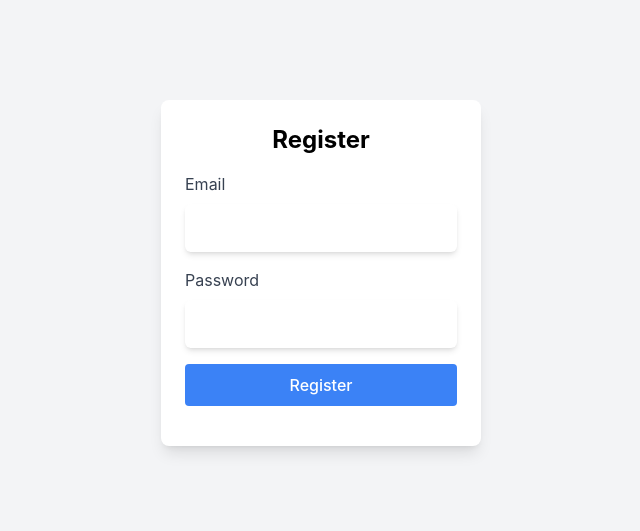
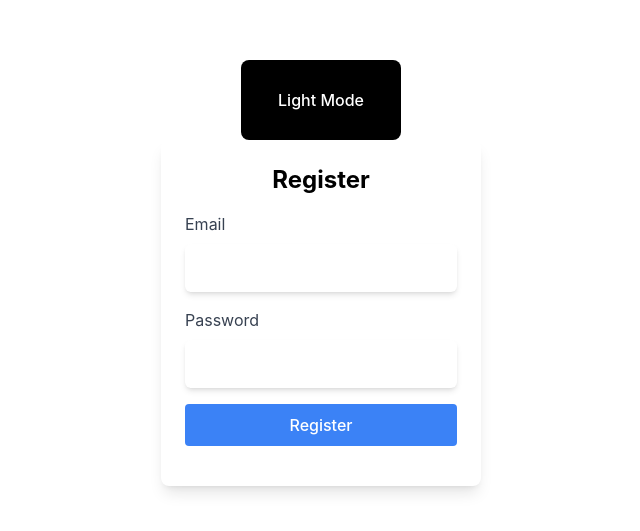
Before and after one commit to BagasDhitya/jcwdol015, a React (Vite) app: page /auth/register in a window 1280 px wide. Shown: the part 127-658 px from the top of the page, without its empty margins (319-959 px from the left). Built offline with nearby package versions, Linux system fonts and the light colour scheme.

Commit message:
add : redux features

```diff
--- a/package.json
+++ b/package.json
@@ -10,10 +10,12 @@
     "preview": "vite preview"
   },
   "dependencies": {
+    "@reduxjs/toolkit": "^2.2.6",
     "axios": "^1.7.2",
     "js-cookie": "^3.0.5",
     "react": "^18.3.1",
     "react-dom": "^18.3.1",
+    "react-redux": "^9.1.2",
     "react-router-dom": "^6.25.1",
     "sweetalert2": "^11.12.3"
   },
--- /dev/null
+++ b/src/components/Layout.jsx
@@ -0,0 +1,29 @@
+import { useSelector, useDispatch } from "react-redux";
+import { toggleTheme } from "../../store";
+
+function Layout({ children }) {
+  const darkMode = useSelector((state) => state.theme.darkMode);
+  const dispatch = useDispatch();
+
+  console.log("dark mode : ", darkMode);
+
+  return (
+    <main
+      className={`w-screen h-screen bg-white flex flex-col justify-center items-center ${
+        darkMode === false ? "bg-white" : "bg-black"
+      }`}
+    >
+      <button
+        onClick={() => dispatch(toggleTheme())}
+        className={`w-40 h-20 p-2 ${
+          darkMode === false ? "bg-black text-white" : "bg-white text-black"
+        }`}
+      >
+        {darkMode === false ? "Light Mode" : "Dark Mode"}
+      </button>
+      {children}
+    </main>
+  );
+}
+
+export default Layout;
--- a/src/pages/auth/login/index.jsx
+++ b/src/pages/auth/login/index.jsx
@@ -1,17 +1,18 @@
 import useCustomNavigate from "../../../hooks/useCustomNavigate";
+import Layout from "../../../components/Layout";
 
 function Login() {
   const { navigateTo } = useCustomNavigate();
 
   return (
-    <main className="bg-white w-screen h-screen flex flex-col justify-center items-center">
+    <Layout>
       <button
         onClick={() => navigateTo("/")}
         className="bg-blue-900 text-white font-bold p-3 flex justify-center items-center"
       >
         Login
       </button>
-    </main>
+    </Layout>
   );
 }
 
--- a/src/pages/auth/register/index.jsx
+++ b/src/pages/auth/register/index.jsx
@@ -2,6 +2,8 @@ import React, { useState } from "react";
 import useCustomNavigate from "../../../hooks/useCustomNavigate";
 import Swal from "sweetalert2";
 import Cookies from "js-cookie";
+
+import Layout from "../../../components/Layout";
 
 function Register() {
   const [email, setEmail] = useState("");
@@ -22,6 +24,7 @@ function Register() {
 
     if (!password) {
       errors.password = "Password is required";
+      valid = false;
     }
 
     setError(errors);
@@ -41,7 +44,7 @@ function Register() {
   }
 
   return (
-    <main className="flex justify-center items-center w-screen h-screen bg-gray-100">
+    <Layout>
       <form
         onSubmit={handleRegister}
         className="bg-white p-6 rounded-lg shadow-lg"
@@ -80,7 +83,7 @@ function Register() {
           </button>
         </div>
       </form>
-    </main>
+    </Layout>
   );
 }
 
--- a/src/pages/task/index.jsx
+++ b/src/pages/task/index.jsx
@@ -1,6 +1,8 @@
 import TodoApp from "../../components/TodoApp";
 import LongTaskCount from "../../components/LongTaskCount";
 import TodoAppReducer from "../../components/TodoAppReducer";
+
+import Layout from "../../components/Layout";
 
 const arrayTask = [
   "create todo list app - create",
@@ -10,11 +12,11 @@ const arrayTask = [
 
 function Task() {
   return (
-    <main className="w-screen h-screen bg-white flex justify-center items-center">
+    <Layout>
       {/* <TodoApp /> */}
       {/* <LongTaskCount tasks={arrayTask} /> */}
       <TodoAppReducer />
-    </main>
+    </Layout>
   );
 }
 
--- /dev/null
+++ b/store.js
@@ -0,0 +1,22 @@
+import { configureStore, createSlice } from "@reduxjs/toolkit";
+
+const themeSlice = createSlice({
+  name: "theme",
+  initialState: {
+    darkMode: false,
+  },
+  reducers: {
+    toggleTheme: function (state) {
+      state.darkMode = !state.darkMode;
+      localStorage.setItem("theme", state.darkMode);
+    },
+  },
+});
+
+export const { toggleTheme } = themeSlice.actions;
+
+export const store = configureStore({
+  reducer: {
+    theme: themeSlice.reducer,
+  },
+});
```
Also changed, not shown: src/main.jsx (+6 -1 lines), 1 other file (tests, documents, lock files or other folders).
